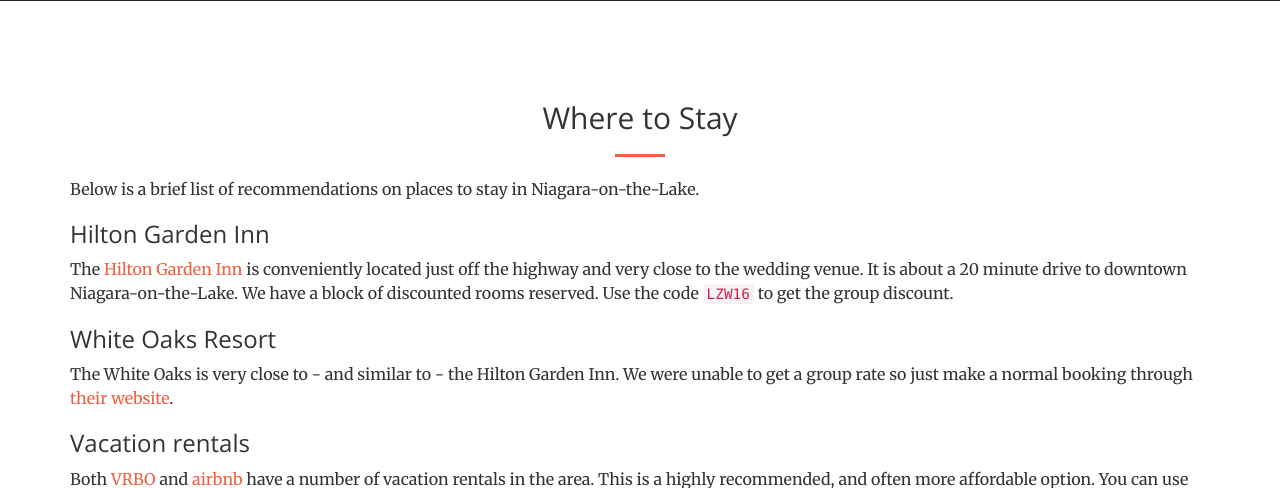
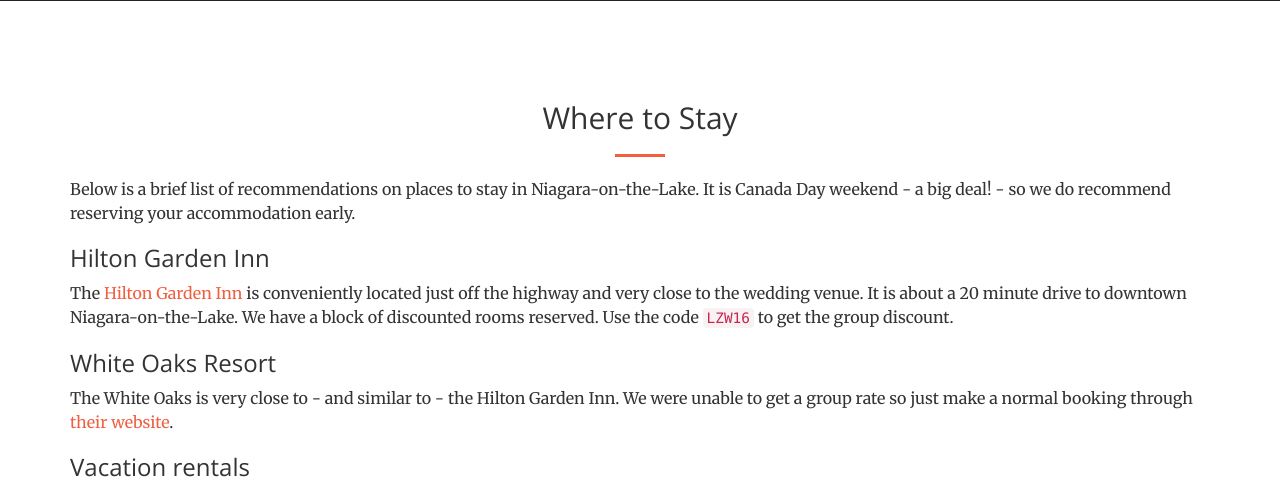
Before and after one commit to czue/django-wedding-website, a Django app: page /public/ in a window 1280 px wide. Shown: the part 3214-3702 px from the top of the page. Run offline with Django 3.2, Linux system fonts and the light colour scheme; some libraries are stand-ins or nearby versions.

Commit message:
add canada day caveat

```diff
--- a/bigday/templates/partials/accommodations.html
+++ b/bigday/templates/partials/accommodations.html
@@ -4,7 +4,7 @@
             <h2 class="section-heading text-center">Where to Stay</h2>
             <hr class="primary">
             <p>
-                Below is a brief list of recommendations on places to stay in Niagara-on-the-Lake.
+                Below is a brief list of recommendations on places to stay in Niagara-on-the-Lake. It is Canada Day weekend - a big deal! - so we do recommend reserving your accommodation early.
             </p>
             <h3>Hilton Garden Inn</h3>
             <p>
```
